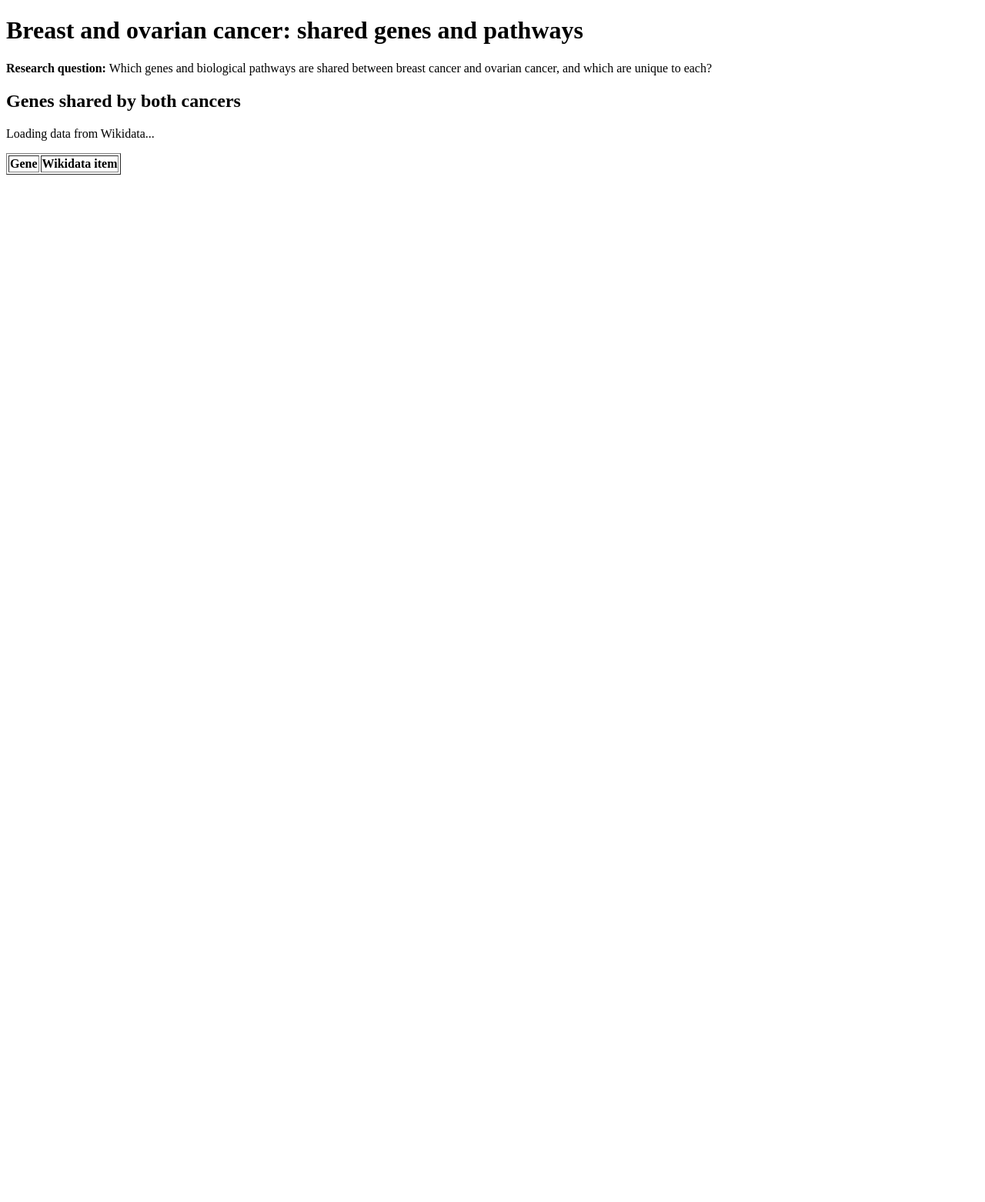
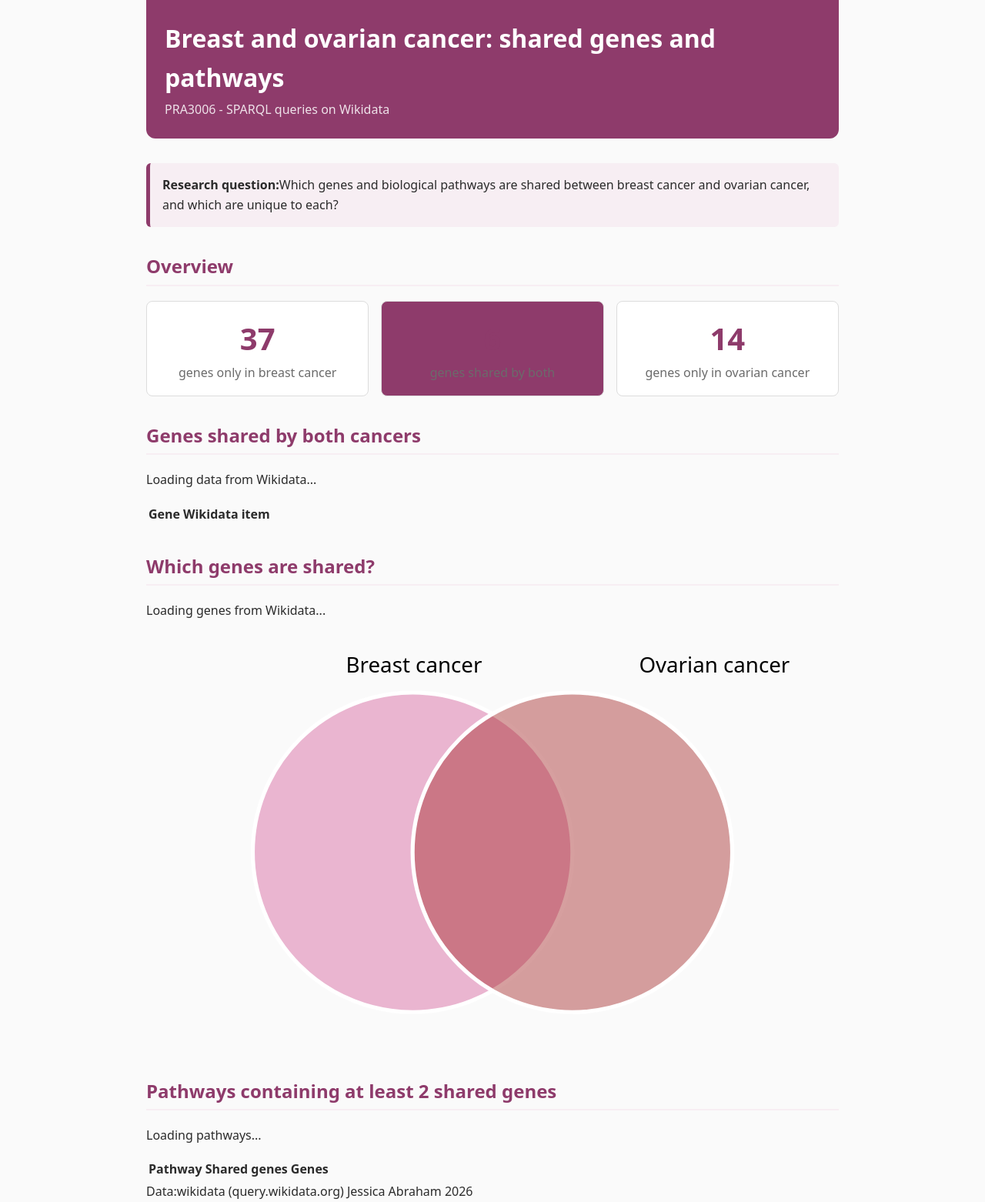
Before and after one commit to abrahamjessica1170-dev/PRA3006-Jess_2026, a plain HTML site: page index.html in a window 1280 px wide. Shown: the whole page at 77% size. Before the commit the page ends 800 px from the top, so only its background shows below. Drawn offline with Linux system fonts and the light colour scheme.

Commit message:
Week 3: updated HTML and script, included style.css

```diff
--- a/index.html
+++ b/index.html
@@ -5,19 +5,86 @@
     <meta charset= "UFT-8">
     <meta name = "viewport" content="width, initial-scale=0-1">
     <title>Breast and Ovarian cancer: Shared genes</title>
+    <link rel="stylesheet" href="style.css">
+
 </head>
+
 <body>
+    <header>
     <h1>Breast and ovarian cancer: shared genes and pathways</h1>
-    <p><strong>Research question:</strong> Which genes and biological pathways are shared between breast cancer and ovarian cancer, and which are unique to each?</p>
-    <h2>Genes shared by both cancers</h2>
-    <p id="status">Loading data from Wikidata...</p>
+    <p> PRA3006 - SPARQL queries on Wikidata</p>
+    </header>
 
-    <table border="1">
-    <thead>
-        <tr><th>Gene</th><th>Wikidata item</th></tr>
-    </thead>
-    <tbody id="gene-table-body"></tbody>
-    </table>
+    <section>
+        <div class="question ">
+            <strong>Research question:</strong>Which genes and biological pathways are
+            shared between breast cancer and ovarian cancer, and which are unique to each?
+        </div>
+    </section>
+
+    <section>
+        <h2>Overview</h2>
+        <div class ="stats">
+            <div class= "stat">
+                <span class="number">37</span>
+                <span class="label">genes only in breast cancer </span>
+            </div>
+            <div class="stat shared">
+                <span class="number">6</span>
+                <span class ="label">genes shared by both</span>
+            </div>
+            <div class="stat">
+                <span class="number">14</span>
+                <span class="label">genes only in ovarian cancer</span>
+            </div>
+        </div>
+    </section>
+
+    <section>
+        <h2>Genes shared by both cancers</h2>
+        <p id="status" class="status">Loading data from Wikidata...</p>
+        <table>
+            <thead>
+                <tr><th>Gene</th><th>Wikidata item</th></tr>
+             </thead>
+             <tbody id="gene-table-body"></tbody>
+        </table>
+    </section>
+
+    <section>
+        <h2>Which genes are shared?</h2>
+        <p id="venn-status" class="status">Loading genes from Wikidata...</p>
+        <svg id="venn" viewBox="0 0 520 310">
+            <!--Left circle: breast cancer-->
+            <circle id="region-breast" class="region" cx="200" cy="165" r="120"
+                    fill="hotpink" fill-opacity="0.5"></circle>
+
+            <!--right circle: ovarian cancer-->
+            <circle id="region-ovarian" class="region" cx="320" cy="165" r="120"
+                    fill="steelblue" fill-opacity="0.5"></circle>
+
+            <!--title above circle-->
+            <text x="150" y="30" class="venn-title">Breast cancer</text>
+            <text x="370" y="30" class="venn-title">Ovarian cancer</text>
+        </svg>
+    </section>
+
+
+    <section>
+        <h2>Pathways containing at least 2 shared genes</h2>
+        <p id="pathway-status" class="status">Loading pathways...</p>
+        <table>
+            <thead>
+                <tr><th>Pathway</th><th>Shared genes</th><th>Genes</th></tr>
+            </thead>
+            <tbody id="pathway-table-body"></tbody>
+        </table>
+    </section>
+
+    <footer>
+        Data:wikidata (query.wikidata.org) Jessica Abraham 2026
+    </footer>
+
     <script src="script.js"></script>
 
 </body>
--- a/script.js
+++ b/script.js
@@ -48,6 +48,29 @@ function showGeneTable(rows){
         rows.length + "shared genes found.";
 
 
+// Venn diagram : load data
+async function loadVenn(){
+    const status = document.getElementById("venn-status");
+
+    try {
+        const breastRows = await runQuery(breastGenesQuery);
+        const ovarianRows = await runQuery(ovarianGenesQuery);
+
+        //print data in console for inspection
+        console.log ("Breast rows:", breastRows);
+        console.log("Ovarian rows:", ovarianRows)
+
+        status.textContent = breastRows.length + "breast cancer genes and" +
+                             ovarianRows.length + "ovarian cancer genes found.";
+    } catch (error){
+        status.textContent="Error:" +error.message;
+        console.error(error);
+    }
+}
+
+
+
+
 }
 //Running it
 runQuery(sharedGenesQeury)
@@ -56,3 +79,28 @@ runQuery(sharedGenesQeury)
         document.getElementById("status").textContent= "Error:" + error.message;
 
     });
+
+// Venn diagram : queries
+// All human genes linked to the breast cancer group
+const breastGeneQuery=`
+SELECT DISTINCT ?gene ?geneLabel WHERE{
+    VALUES ?name {"breast cancer"@en "breast carcinoma"@en}
+    ?disease rdfs:label ?name .
+    { ?disease wdt:P2293 ?gene} UNION {?gene wdt:P2293 ?disease}
+    ?gene wdt:P703 wd:Q15978631 .
+    SERVICE wikibase:label {bd: serviceParam wikibase:language "en" .}
+}
+`;
+
+//All human genes linked to ovarian cancer group
+const ovairianGenesQuery= `
+SELECT DISTINCT ?gene ?geneLabel WHERE {
+ VALUES ?name { "ovarian cancer" @en "ovarian neoplasm"@en "ovarian carcinoma"@en }
+ ?disease rdfs:label ?name
+ { ?disease wdt:P2293 ?gene} UNION {?gene wdt:P2293 ?disease}
+  ?gene wdt:P703 wd:Q15978631 .
+  SERVICE wikibase:label {bd:serviceParam wikibase:language "en" .}
+}
+`;
+
+loadVenn();
--- /dev/null
+++ b/style.css
@@ -0,0 +1,116 @@
+/* How the page looks */
+
+:root {
+    --main: #8e3b6b; /* depp pink*/
+    --light: #f7eef3; /* pale pink*/
+    --text: #2b2b2b; /* black*/
+    --grey: #6b6b6b; /*grey*/
+}
+
+/* Whole page */
+body {
+    font-family: system-ui, Arial, sans-serif;
+    color: var(--text);
+    background: #fafafa;
+    line-height: 1.6;
+    max-width: 900px;
+    margin: 0 auto;
+    padding: 0 16px;
+}
+
+/*Header*/
+header {
+    background: var(--main);
+    color: white;
+    padding: 24px;
+    border-radius: 0 0 12px 12px;
+}
+
+header h1 {
+    margin: 0;
+}
+
+header p {
+    margin: 4px 0 0;
+    opacity: 0.85;
+}
+
+/* Sections and headings */
+section{
+    margin-top: 32px;
+}
+
+h2{
+    color: var(--main);
+    border-bottom: 2px solid var(--light);
+    padding-bottom: 4px;
+}
+
+/* Research question box*/
+.question{
+    background: var(--light);
+    border-left: 5px solid var(--main);
+    padding: 16px;
+    border-radius: 6px;
+}
+
+/* overview cards*/
+.stats{
+    display: flex; /* placing cards side by side*/
+    gap: 16px;
+    flex-wrap: wrap;
+}
+
+.stat {
+    flex: 1;
+    min-width: 150px;
+    background: white;
+    border: 1px solid #ddd;
+    border-radius: 8px;
+    padding: 16px;
+    text-align: center;
+}
+
+.stat .number {
+    display:block;
+    font-size: 2.5rem;
+    font-weight: bold;
+    color: var(--main);
+}
+
+.stat .label{
+    color:var(--grey);
+}
+
+.stat.shared{
+    background: var(--main);
+}
+
+.stat.shared.number,
+.stat.shared.label {
+    color:white;
+}
+
+/* rules shared by both circles */
+.region {
+    fill-opacity: 0.45;
+    stroke: white;
+    stroke-width: 3;
+    cursor: pointer;
+    transition: fill-opacity 0.2s;
+}
+
+/* color of each circle*/
+#region-breast { fill: #d6609b}
+#region-ovarian {fill: brown}
+
+/* when mouse is over a circle*/
+.region:hover {
+    fill-opacity: 0.75;
+}
+
+/*the titles*/
+.ven-title {
+    text-anchor: middle;
+    font-weight: bold;
+}
```
